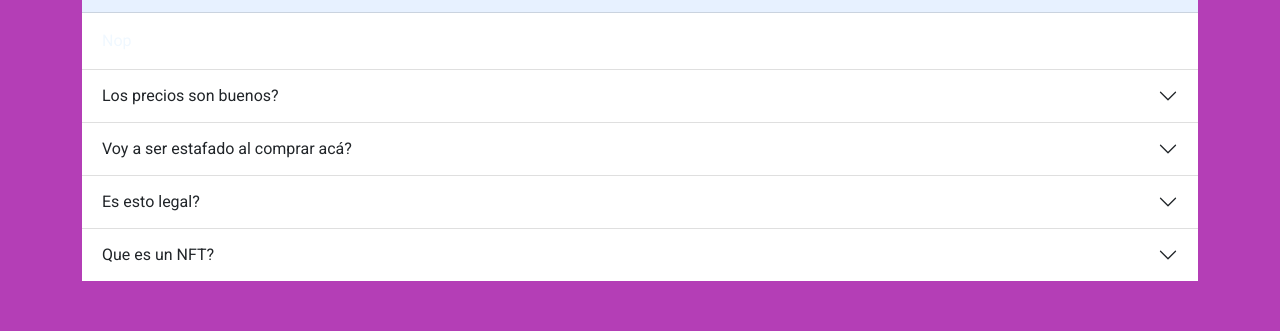
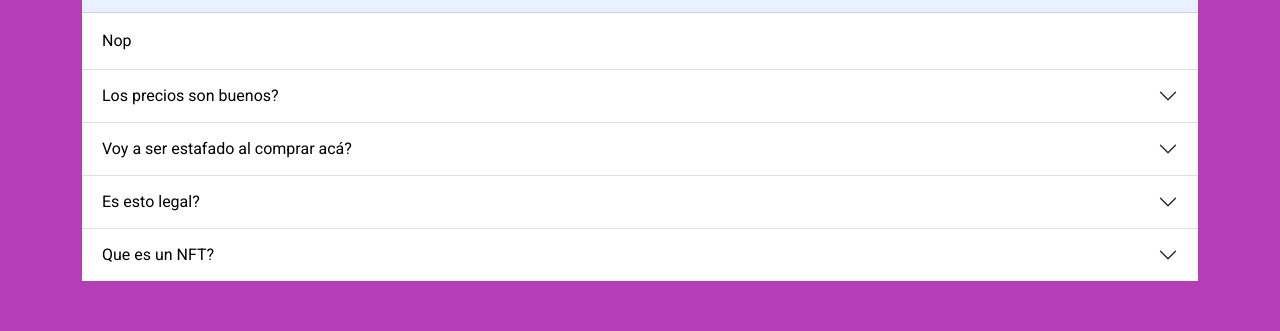
Before and after one commit to leonadoBrandellero/dasafio-coderhouse, a plain HTML site: page paginas/faq.html in a window 1280 px wide. Shown: the part 355-686 px from the top of the page. Drawn offline with nearby package versions, Linux system fonts and the light colour scheme.

Commit message:
proyecto final v3

```diff
--- a/scss/parciales/_miscelanea.scss
+++ b/scss/parciales/_miscelanea.scss
@@ -8,7 +8,9 @@ $morado: #b43eb6;
     justify-content: center;
     align-items: center;
 }
-
+.accordion-button, .accordion-body{
+    color: black;
+}
 
 /* fin edicion de bootstrap */
 
```
Also changed, not shown: css/estilo.css, 1 other file.
